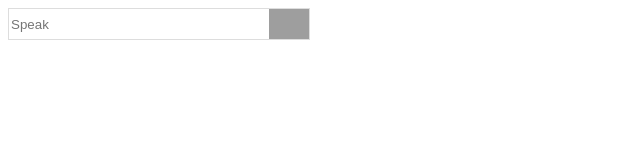
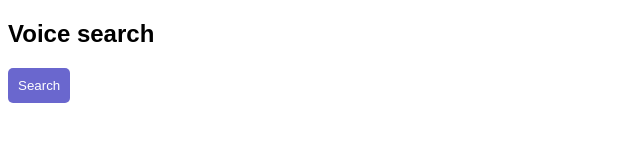
Before and after one commit to bmnidhin/eyes-on-you, a website: page Voice recognition.html in a window 1280 px wide. Shown: the whole page, without its empty margins (0-640 px from the left). Drawn offline with Linux system fonts and the light colour scheme; grey boxes are pictures that could not be loaded.

Commit message:
Update Voice recognition.html

```diff
--- a/Voice recognition.html
+++ b/Voice recognition.html
@@ -1,43 +1,65 @@
-<!-- CSS Styles -->
+<!doctype html>
+	<head>
 		<style>
-  .speech {border: 1px solid #DDD; width: 300px; padding: 0; margin: 0}
-  .speech input {border: 0; width: 240px; display: inline-block; height: 30px;}
-  .speech img {float: right; width: 40px }
+
+			body {
+			    font-family: arial;
+			}
+			button {
+			    padding:10px;
+			    background-color:#6a67ce;
+			    color: #FFFFFF;
+			    border: 0px;
+			    cursor:pointer;
+			    border-radius: 5px;
+			}
+			#output {
+			    background-color:#F9F9F9;
+			    padding:10px;
+			    width: 100%;
+			    margin-top:20px;
+			    line-height:30px;
+			}
+			.hide {
+			    display:none;
+			}
+			.show {
+			    display:block;
+			}
 		</style>
+		<title>Voice recognition</title>
+	</head>
+	<body>
+		<h2>Voice search</h2>
 
-<!-- Search Form -->
-<form id="labnol" method="get" action="https://www.google.com/search">
-  <div class="speech">
-    <input type="text" name="q" id="transcript" placeholder="Speak" />
-    <img onclick="startDictation()" src="//i.imgur.com/cHidSVu.gif" />
-  </div>
-</form>
+        <p><button type="button" onclick="runSpeechRecognition()">Search</button> &nbsp; <span id="action"></span></p>
+        <div id="output" class="hide"></div>
+		<script>
 
-<!-- HTML5 Speech Recognition API -->
-<script>
-  function startDictation() {
+		    function runSpeechRecognition() {
 
-    if (window.hasOwnProperty('webkitSpeechRecognition')) {
+		        var output = document.getElementById("output");
 
-      var recognition = new webkitSpeechRecognition();
+		        var action = document.getElementById("action");
 
-      recognition.continuous = false;
-      recognition.interimResults = false;
-
-      recognition.lang = "en-US";
-      recognition.start();
-
-      recognition.onresult = function(e) {
-        document.getElementById('transcript').value
-                                 = e.results[0][0].transcript;
-        recognition.stop();
-        document.getElementById('labnol').submit();
+                var SpeechRecognition = SpeechRecognition || webkitSpeechRecognition;
+                var recognition = new SpeechRecognition();
+                recognition.onstart = function() {
+                    action.innerHTML = "<small>Listening, please speak </small>";
                 };
-
-      recognition.onerror = function(e) {
+                recognition.onspeechend = function() {
+                    action.innerHTML = "<small>Stopped listening </small>";
                     recognition.stop();
                 }
-
-    }
+                recognition.onresult = function(event) {
+                    var transcript = event.results[0][0].transcript;
+					output.innerHTML = "<b>Text:</b> " + transcript;
+					if(transcript=="Show me ongoing exams")
+					{output.innerHTML= "<b>:Exam </b> " + "<br/><b>EC301:Digital Signal Processing </b> "+"<br/><b>ME201:Mechanics of Fluids </b>"};
+                    output.classList.remove("hide");
+                };
+                 recognition.start();
 	        }
 		</script>
+	</body>
+</html>
```
Lines whose indentation alone changed are shown as unchanged.
